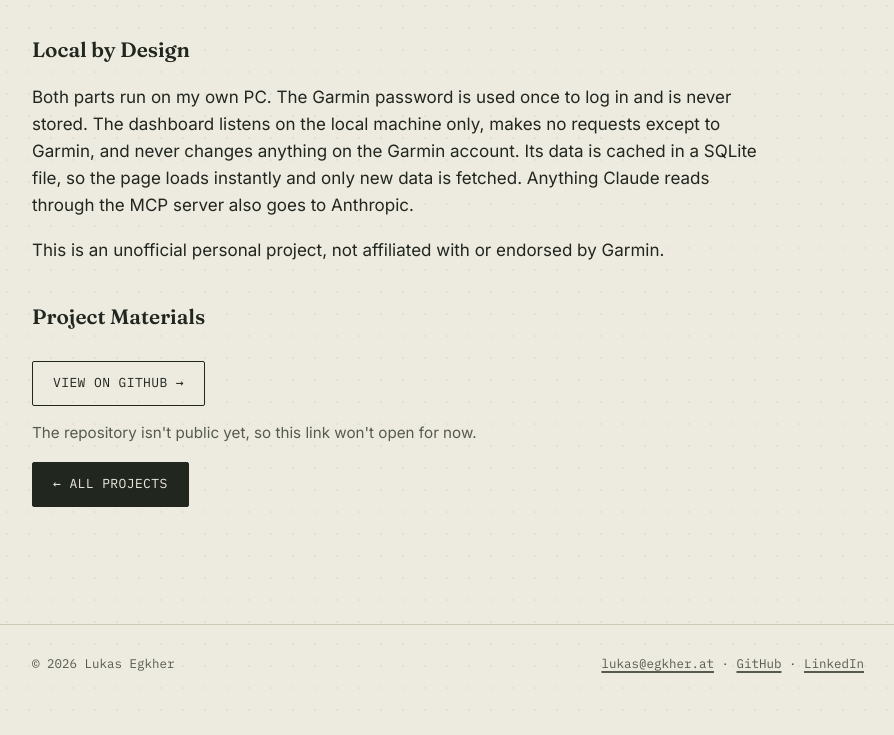
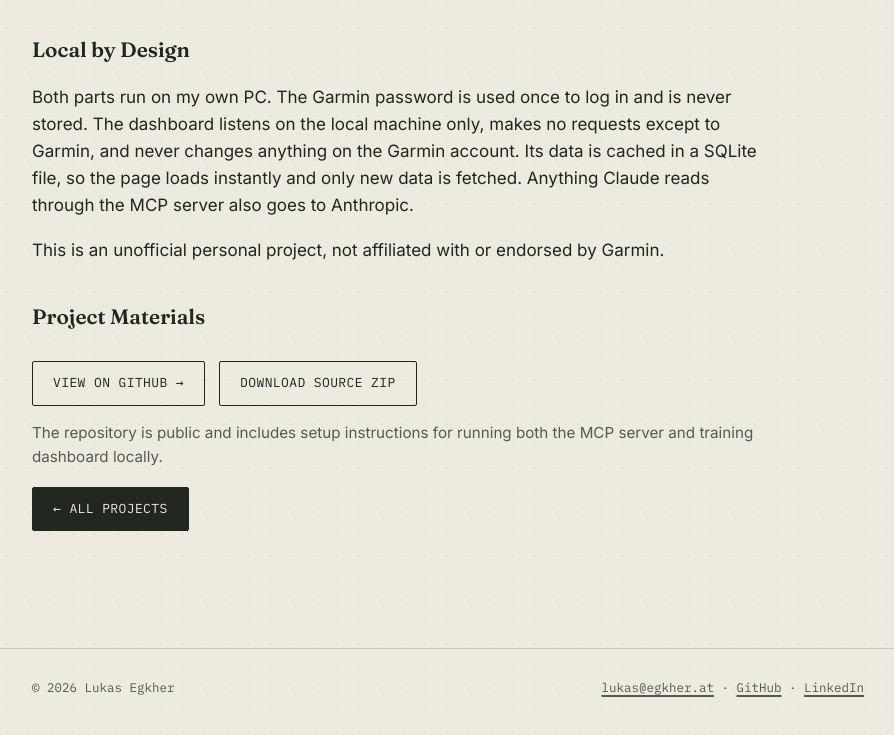
Before and after one commit to LukasEgkher22/LukasEgkher, a plain HTML site: page projects/project-7.html in a window 1280 px wide. Shown: the part 2239-2974 px from the top of the page, without its empty margins (192-1086 px from the left). Drawn offline with Linux system fonts and the light colour scheme.

Commit message:
Update Garmin project repository links
Mark the Garmin MCP repository as public and add a direct source download link.

Co-authored-by: Copilot <223556219+Copilot@users.noreply.github.com>

```diff
--- a/projects/project-7.html
+++ b/projects/project-7.html
@@ -133,9 +133,15 @@
            target="_blank" rel="noopener">
           View on GitHub →
         </a>
+        <a class="btn"
+           href="https://github.com/LukasEgkher22/Garmin_MCP/archive/refs/heads/main.zip"
+           download>
+          Download source ZIP
+        </a>
       </div>
       <p style="font-size: 0.95rem; color: var(--ink-soft);">
-        The repository isn't public yet, so this link won't open for now.
+        The repository is public and includes setup instructions for running
+        both the MCP server and training dashboard locally.
       </p>
 
       <p>
```
